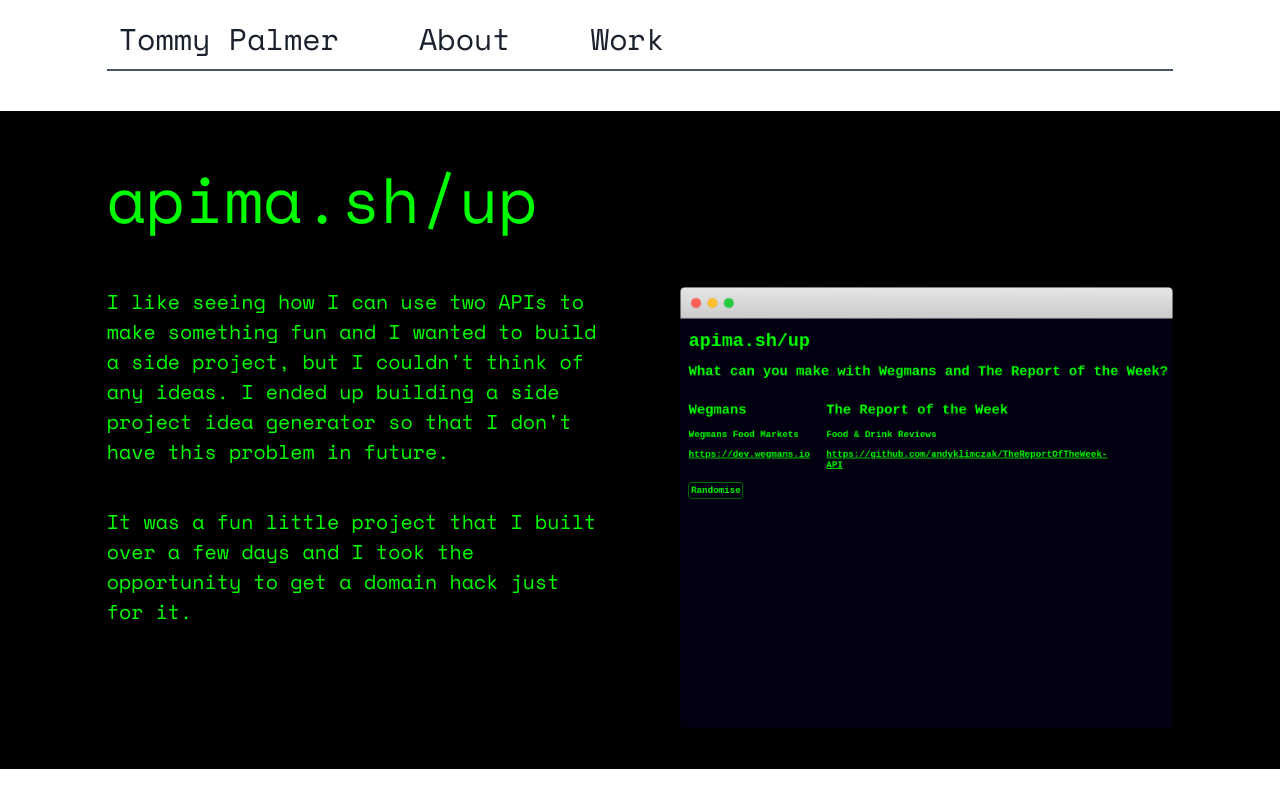
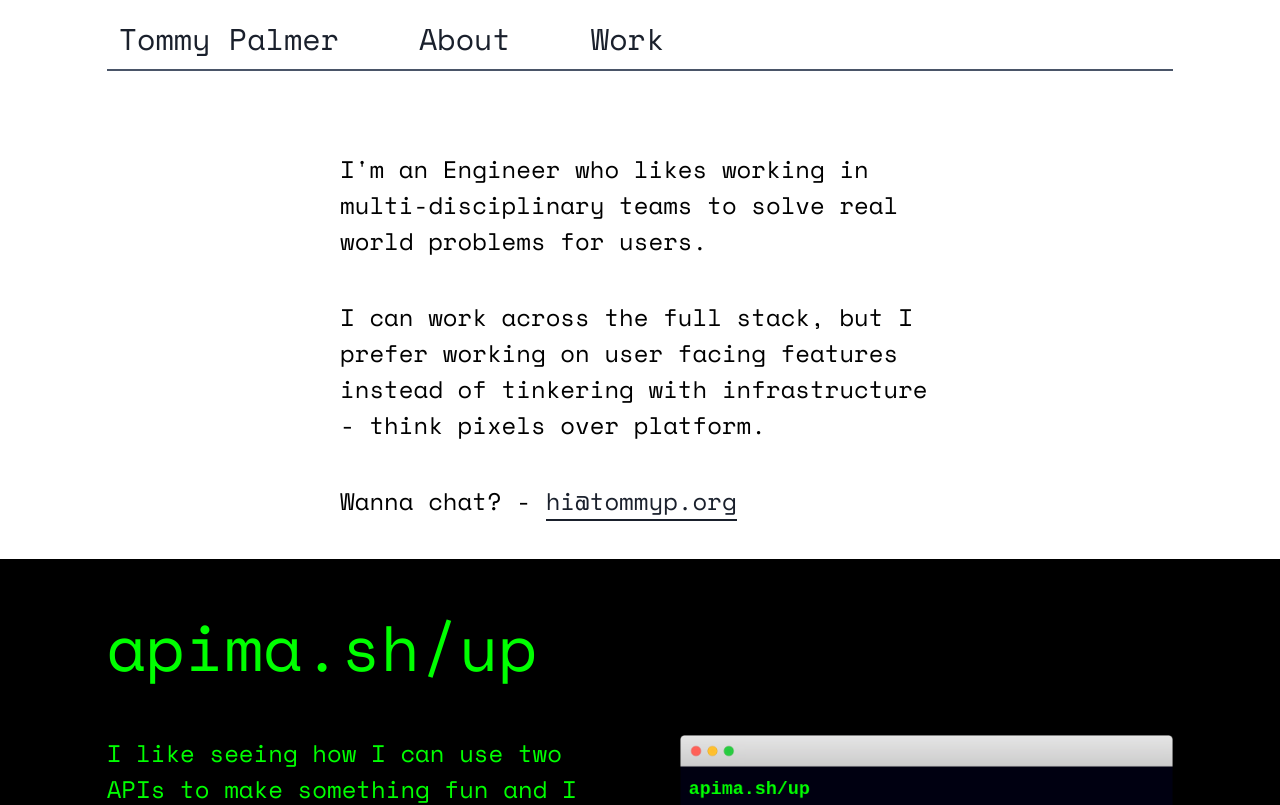
Before and after one commit to tommyp/tommyp.org, a Next.js app: page /work in a window 1280 px wide. Shown: the top 805 px of the page. Built offline with nearby package versions, Linux system fonts and the light colour scheme.

Commit message:
update work page

```diff
--- a/components/external_a.js
+++ b/components/external_a.js
@@ -7,18 +7,20 @@ const ExtA = ({
   textHoverColor,
   borderColor,
   borderHoverColor,
+  className,
 }) => {
   return (
     <a
       href={href}
       className={`
         border-b-2
-        lg:border-b-4
+        lg:border-b-2
         border-solid
         hover:${textHoverColor || "text-gray-600"}
         hover:${borderHoverColor || "border-gray-600"}
         ${textColor || "text-gray-900"}
         ${borderColor || "border-gray-900"}
+        ${className}
       `}
     >
       {children}
@@ -36,6 +38,7 @@ ExtA.propTypes = {
   textHoverColor: PropTypes.string,
   borderColor: PropTypes.string,
   borderHoverColor: PropTypes.string,
+  className: PropTypes.string,
 };
 
 export default ExtA;
--- a/components/p.js
+++ b/components/p.js
@@ -2,7 +2,7 @@ import PropTypes from "prop-types";
 
 const P = (props) => {
   return (
-    <p className="text-2xl lg:text-4xl mt-8 text-gray-900 pt-4 pb-4">
+    <p className="text-2xl md:text-4xl mt-8 text-gray-900 pt-4 pb-4">
       {props.children}
     </p>
   );
--- a/pages/index.js
+++ b/pages/index.js
@@ -1,6 +1,7 @@
 import React from "react";
 import Head from "next/head";
 import Header from "../components/header";
+import ExtA from "../components/external_a";
 
 function Index() {
   return (
@@ -19,12 +20,14 @@ function Index() {
         </div>
         <p className="sm:text-3xl lg:text-4xl mt-8 lg:mt-32 text-black rounded-lg w-full lg:w-2/3 lg:float-left lg:pr-16 float-left text-center lg:text-left">
           I’m Tommy Palmer, a Software Engineer living in London and working at{" "}
-          <a
+          <ExtA
             href="https://deliveroo.co.uk/"
-            className="border-b-4 border-solid border-teal-400 text-gray-900 hover:text-teal-400"
+            borderColor="border-teal-400"
+            borderHoverColor="border-teal-400"
+            textHoverColor="text-teal-400"
           >
             Deliveroo
-          </a>
+          </ExtA>
           .
         </p>
         <div className="clearfix" />
--- a/pages/work.js
+++ b/pages/work.js
@@ -2,10 +2,11 @@ import React from "react";
 import PropTypes from 'prop-types';
 import Head from "next/head";
 import Header from "../components/header";
+import ExtA from "../components/external_a";
 
 const P = ({ children }) => {
   return (
-    <p className="text-xl pt-10">
+    <p className="text-2xl pt-10">
       {children}
     </p>
   )
@@ -60,6 +61,18 @@ export default class Work extends React.Component {
           />
         </Head>
         <Header />
+        <section className="mx-auto w-4/6 md:w-1/2 pl-5 pr-5 font-mono mb-10">
+          <P>
+            I&apos;m an Engineer who likes working in multi-disciplinary teams to solve real world problems for users.
+          </P>
+          <P>I can work across the full stack, but I prefer working on user facing features instead of tinkering with infrastructure - think pixels over platform.</P>
+          <P>Wanna chat? - <ExtA
+            href="mailto:hi@tommyp.org"
+            className="lg:border-b-2 border-solid border-gray-400"
+          >
+            hi@tommyp.org
+          </ExtA></P>
+        </section>
         <section className="w-screen text-green-terminal font-mono bg-black">
           <section className="container w-5/6 mx-auto pt-10 pb-10">
             <h2 className="text-6xl">
@@ -144,11 +157,11 @@ export default class Work extends React.Component {
                 </P>
 
                   <P>
-                    Initially, as a part of the Transition project, my team and I were responsible for building Applications to support Government Departments from moving their content from their own, disparate sites, to the unified GOV.UK site. This involved building a publishing application and the public facing application for organisations like the <a className="border-b-2 border-white" href="https://www.gov.uk/cma-cases">Competition and Market Authority</a>
+                    Initially, as a part of the Transition project, my team and I were responsible for building Applications to support Government Departments from moving their content from their own, disparate sites, to the unified GOV.UK site. This involved building a publishing application and the public facing application for organisations like the <a className="border-b-2 border-white" href="https://www.gov.uk/cma-cases">Competition and Market Authority</a>.
                   </P>
 
                   <P>
-                    After that was finished, my team was disbanded into a number of different teams. I ended up joining the team which was working on preparing the site for the upcoming <a className="border-b-2 border-white" href="https://en.wikipedia.org/wiki/2015_United_Kingdom_general_election">General Election</a>. This involved tagging content with the Government it was published under, adding the ability to end a Government and publishing political content under the same <a className="border-b-2 border-white" href="https://www.gov.uk/search/news-and-communications">Application as Government Departments</a>
+                    After that was finished, my team was disbanded into a number of different teams. I ended up joining the team which was working on preparing the site for the upcoming <a className="border-b-2 border-white" href="https://en.wikipedia.org/wiki/2015_United_Kingdom_general_election">General Election</a>. This involved tagging content with the Government it was published under, adding the ability to end a Government and publishing political content under the same <a className="border-b-2 border-white" href="https://www.gov.uk/search/news-and-communications">Application as Government Departments</a>.
                   </P>
                 </TextBlock>
                 <Img
```
